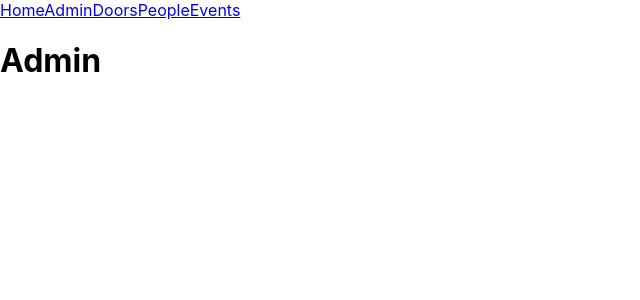
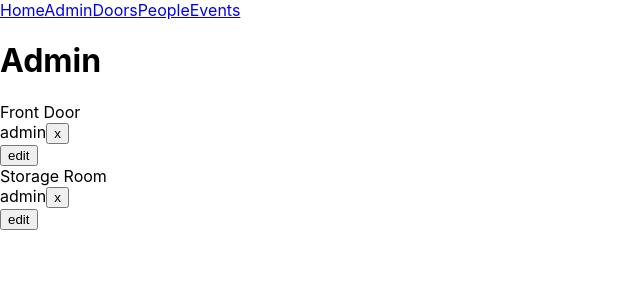
Before and after one commit to tvthatsme/lock-shop, a React (Create React App) app: page /admin in a window 1280 px wide. Shown: the top 300 px of the page, without its empty margins (0-640 px from the left). Built offline with nearby package versions, Linux system fonts and the light colour scheme; data requests are answered from the project's data file; the HTML template or start-up script is replaced by a standard one.

Commit message:
Add interface for authorizing people to use doors

```diff
--- a/package.json
+++ b/package.json
@@ -7,6 +7,7 @@
     "json-server": "^0.14.2",
     "react": "^16.8.6",
     "react-dom": "^16.8.6",
+    "react-modal": "^3.8.1",
     "react-scripts": "2.1.8",
     "uuid": "^3.3.2"
   },
--- a/src/api/index.js
+++ b/src/api/index.js
@@ -37,6 +37,26 @@ function addOneOfType(type) {
 }
 
 /**
+ * Define a function for creating curried functions to modify an item of a specific
+ * type in the backend database.
+ *
+ * @param {string} type
+ * @returns {(id: string, data: any) => Promise<AxiosResponse<any>>}
+ */
+function modifyOneOfType(type) {
+  return async function modifyType(id, data) {
+    const response = await fetch(`${apiEndpoint}${type}/${id}`, {
+      method: 'PATCH',
+      headers: {
+        'Content-Type': 'application/json'
+      },
+      body: JSON.stringify(data)
+    });
+    return response.status === 200;
+  };
+}
+
+/**
  * Define a function for creating curried functions to remove an item of a specific
  * type from the backend database.
  *
@@ -56,9 +76,11 @@ function removeOneOfType(type) {
 const doors = {
   getAll: getAllOfType('doors'),
   add: addOneOfType('doors'),
+  modify: modifyOneOfType('doors'),
   remove: removeOneOfType('doors')
 };
 
+// Create an object for all the CRUD operations relating to people
 const people = {
   getAll: getAllOfType('users'),
   add: addOneOfType('users'),
--- /dev/null
+++ b/src/components/deleteable-pill/deleteable-pill.js
@@ -0,0 +1,19 @@
+import React from 'react';
+
+const DeleteablePill = ({ text, handleDelete, ...props }) => {
+  return (
+    <div {...props}>
+      <span>{text}</span>
+      <button
+        type="button"
+        onClick={() => {
+          handleDelete(text);
+        }}
+      >
+        x
+      </button>
+    </div>
+  );
+};
+
+export default DeleteablePill;
--- /dev/null
+++ b/src/components/modal/modal.js
@@ -0,0 +1,14 @@
+import React from 'react';
+import Modal from 'react-modal';
+
+Modal.setAppElement('#root');
+
+const CustomModal = ({ isOpen, onRequestClose, ...props }) => {
+  return (
+    <Modal isOpen={isOpen} onRequestClose={onRequestClose} {...props}>
+      {props.children}
+    </Modal>
+  );
+};
+
+export default CustomModal;
--- /dev/null
+++ b/src/components/permissions-bar/permissions-bar.js
@@ -0,0 +1,86 @@
+import React, { useState } from 'react';
+
+import DeleteablePill from '../deleteable-pill/deleteable-pill.js';
+import CustomModal from '../modal/modal.js';
+
+const PermissionsBar = ({ door, people, togglePersonsPermissions }) => {
+  const [modalIsOpen, setModalOpen] = useState(false);
+
+  const closeModal = () => {
+    setModalOpen(false);
+  };
+
+  // Create an array of people and their authorized state for this door
+  const peopleWithAuthStates = people.map(person => {
+    return {
+      ...person,
+      access: door.authenticated_users.includes(person.id)
+    };
+  });
+
+  return (
+    <>
+      <div>
+        <p style={{ margin: 0 }}>{door.label}</p>
+        <div>
+          {peopleWithAuthStates
+            .filter(person => person.access)
+            .map(person => (
+              <DeleteablePill
+                key={`${door.label}-${person.id}`}
+                text={person.name}
+                handleDelete={() =>
+                  togglePersonsPermissions(door, person.id, false)
+                }
+              />
+            ))}
+        </div>
+        <div>
+          <button
+            type="button"
+            onClick={() => {
+              setModalOpen(true);
+            }}
+          >
+            edit
+          </button>
+        </div>
+      </div>
+
+      <CustomModal isOpen={modalIsOpen} onRequestClose={closeModal}>
+        <p>List of people with add and remove</p>
+        <table>
+          <thead>
+            <tr>
+              <th>Name</th>
+              <th>Access</th>
+            </tr>
+          </thead>
+          <tbody>
+            {peopleWithAuthStates.map(person => (
+              <tr key={person.id}>
+                <td>{person.name}</td>
+                <td>
+                  <input
+                    type="checkbox"
+                    checked={person.access}
+                    onChange={() =>
+                      togglePersonsPermissions(door, person.id, !person.access)
+                    }
+                  />
+                </td>
+              </tr>
+            ))}
+          </tbody>
+        </table>
+        <div>
+          <button type="button" onClick={closeModal}>
+            Close
+          </button>
+        </div>
+      </CustomModal>
+    </>
+  );
+};
+
+export default PermissionsBar;
--- a/src/pages/admin/admin.js
+++ b/src/pages/admin/admin.js
@@ -3,11 +3,48 @@
 import React from 'react';
 
 import Page from '../../components/page/page.js';
+import PermissionsBar from '../../components/permissions-bar/permissions-bar.js';
+import useGetAllDoors from '../../hooks/useGetAllDoors.js';
+import useGetAllPeople from '../../hooks/useGetAllPeople.js';
+import { doors } from '../../api/index.js';
 
 const Admin = () => {
+  const [doorsList, refreshDoorsList] = useGetAllDoors();
+  const [people] = useGetAllPeople();
+
+  const togglePersonsPermissions = async (
+    doorObject,
+    userId,
+    addingNewAuth
+  ) => {
+    // Create a new array of authenticated users for the door
+    let updatedAuth = [];
+    if (addingNewAuth) {
+      updatedAuth = [...doorObject.authenticated_users, userId];
+    } else {
+      updatedAuth = doorObject.authenticated_users.filter(id => id !== userId);
+    }
+
+    // Send the request to modify door permissions and update the list once
+    // there is a response.
+    await doors.modify(doorObject.id, {
+      ...doorObject,
+      authenticated_users: updatedAuth
+    });
+    refreshDoorsList();
+  };
+
   return (
     <Page>
       <h1>Admin</h1>
+      {doorsList.map(door => (
+        <PermissionsBar
+          key={door.id}
+          door={door}
+          people={people}
+          togglePersonsPermissions={togglePersonsPermissions}
+        />
+      ))}
     </Page>
   );
 };
```
Also changed, not shown: 1 other file (tests, documents, lock files or other folders).
